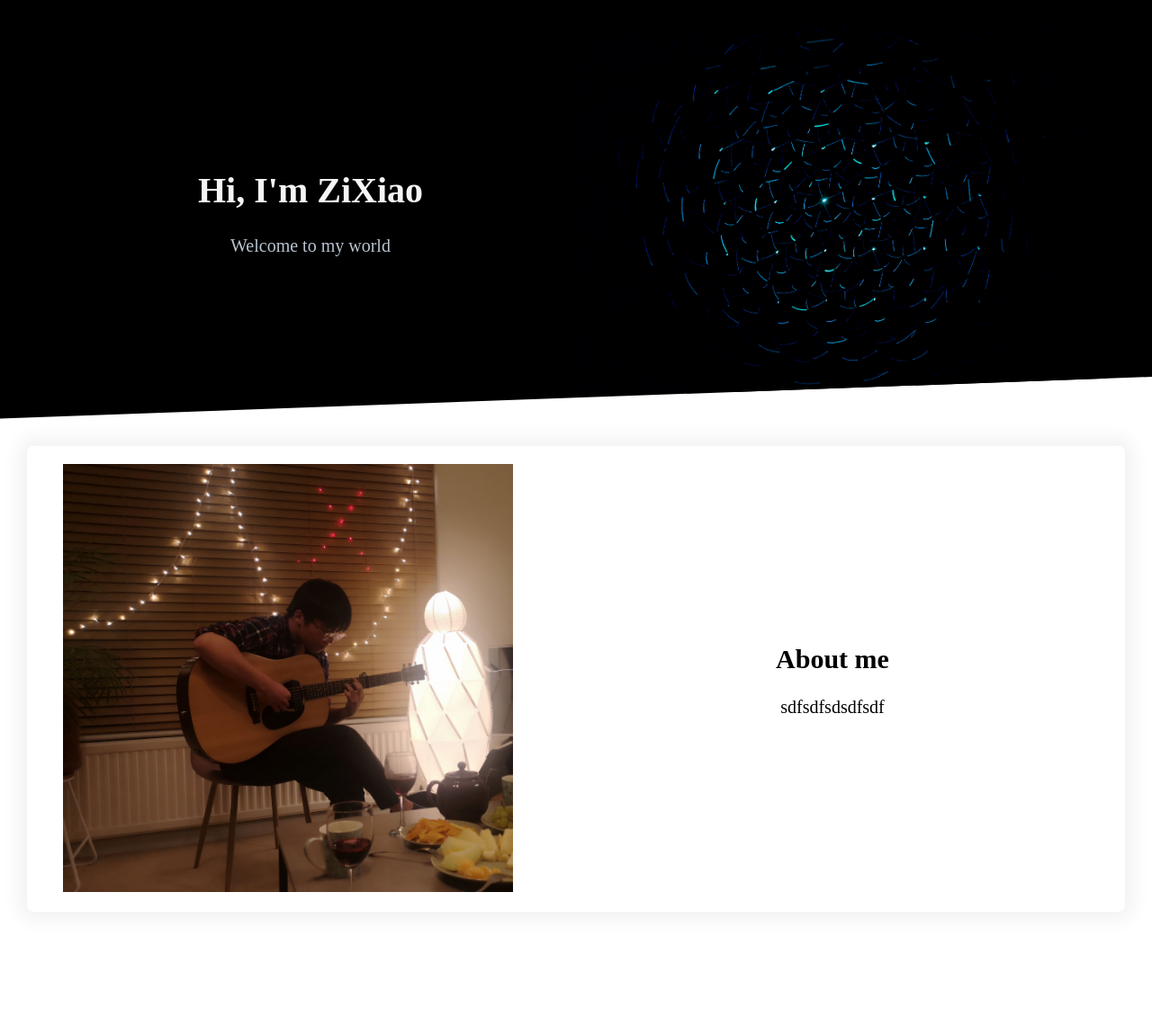
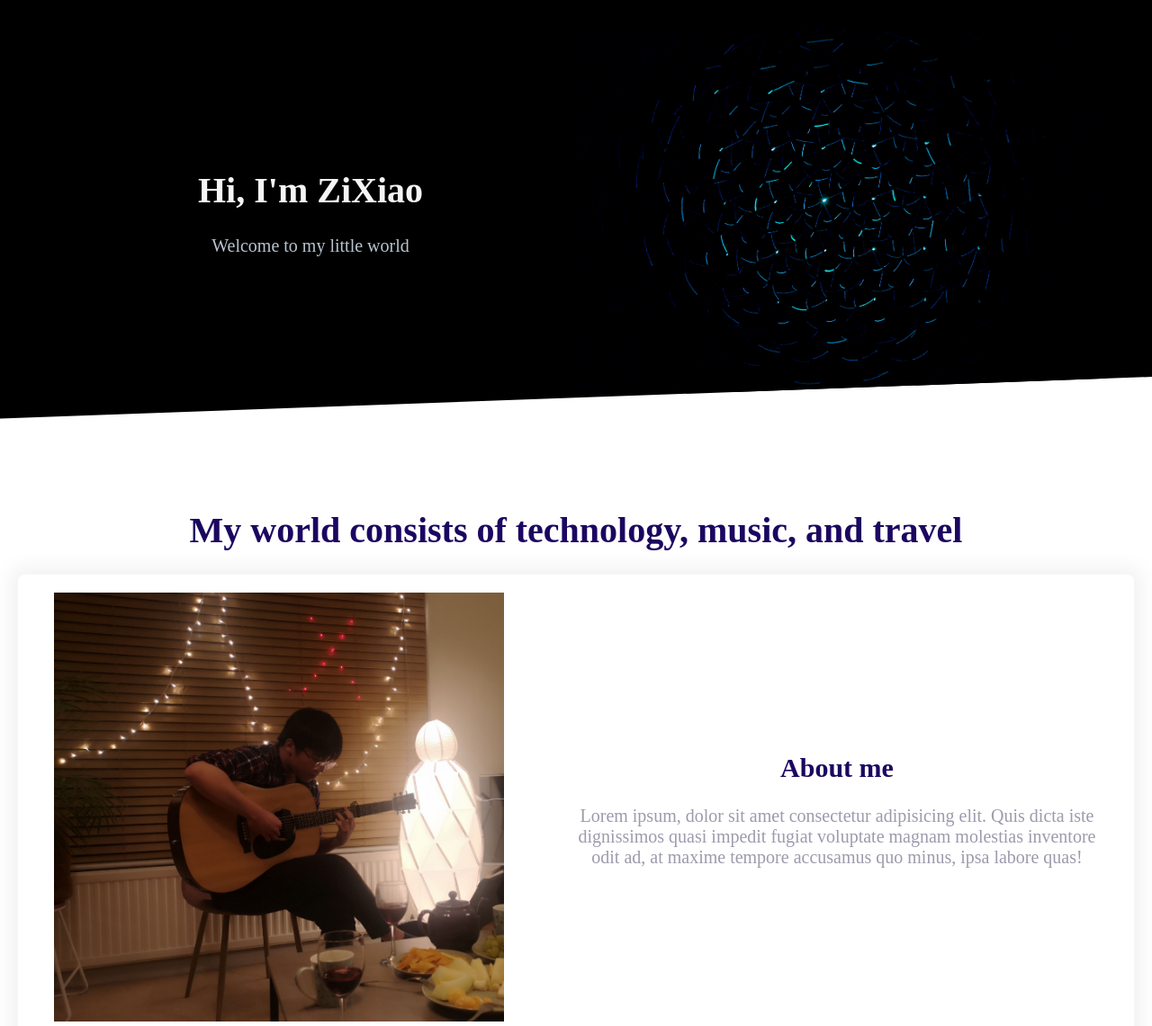
Before and after one commit to ZiXiao-Fan/Personal-website, a plain HTML site: page index.html in a window 1280 px wide. Shown: the whole page at 90% size. Before the commit the page ends 1044 px from the top, so only its background shows below. Drawn offline with Linux system fonts and the light colour scheme.

Commit message:
Modification of tesitimonial and hero

```diff
--- a/index.html
+++ b/index.html
@@ -11,7 +11,7 @@
     <div class="hero grid grid--1x2">
         <div class="title--contianer">
             <h1 class="title__heading">Hi, I'm ZiXiao</h1>
-            <p class="title__content">Welcome to my world</p>
+            <p class="title__content">Welcome to my little world</p>
         </div>
         <img class="background--heading" src="/images/background-blackAtom.jpg" alt="">
     </div>
@@ -22,6 +22,7 @@
 
 
     <div class="testimonial">
+        <h1 class="title__heading">My world consists of technology, music, and travel </h1>
       <div class="card grid grid--1x2">
         <div class="img--container">
           <img
@@ -32,7 +33,7 @@
         </div>
         <div class="self-intro">
           <h2 class="intro__aboutme">About me</h2>
-          <p class="intro__content">sdfsdfsdsdfsdf</p>
+          <p class="intro__content">Lorem ipsum, dolor sit amet consectetur adipisicing elit. Quis dicta iste dignissimos quasi impedit fugiat voluptate magnam molestias inventore odit ad, at maxime tempore accusamus quo minus, ipsa labore quas!</p>
         </div>
       </div>
     </div>
--- a/styles.css
+++ b/styles.css
@@ -1,6 +1,7 @@
 :root {
     --color-heading: #178bd8;
     --color-background:#000;
+    --color-content:#b9c3cf;
 }
 
 body{
@@ -38,15 +39,13 @@ p{
   padding: 3rem 5rem;
   clip-path: polygon(0% 0%, 100% 0%, 100% 90%, 0% 100%);
 }
-.tilte--container{
 
-}
 .title__heading{
     font-size: 4rem;
     text-align: center;
 }
 .title__content{
-    color: #b9c3cf;
+    color: var(--color-content);
     text-align: center;
 }
 .background--heading{
@@ -54,7 +53,12 @@ p{
 }
 /* Testimonial and card*/
 .testimonial{
-   margin: 3rem 3rem;
+    margin: 2rem;
+   margin-top: 10rem;
+
+}
+.testimonial .title__heading{
+    color: #1b0760;
 }
 .card{
     padding: 2rem 4rem;
@@ -72,9 +76,12 @@ p{
 
 }
 .intro__aboutme{
-    color: black;
+    color: #1b0760;
     font-size: 3rem;
 }
 .title--aboutme{
     font-size: 2rem;
 }
+.intro__content{
+    color: #9e9aac;
+}
```
Also changed, not shown: components/heroheading.html (+1 -1 lines), images/background.jpg (deleted), 1 other file.
